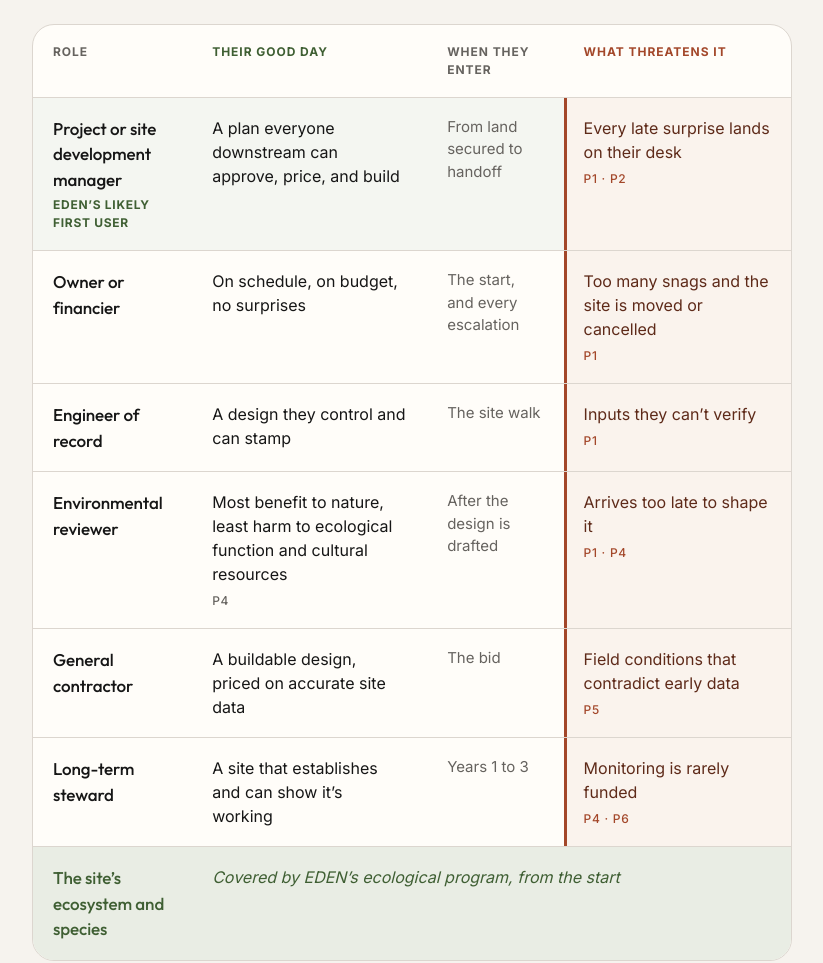
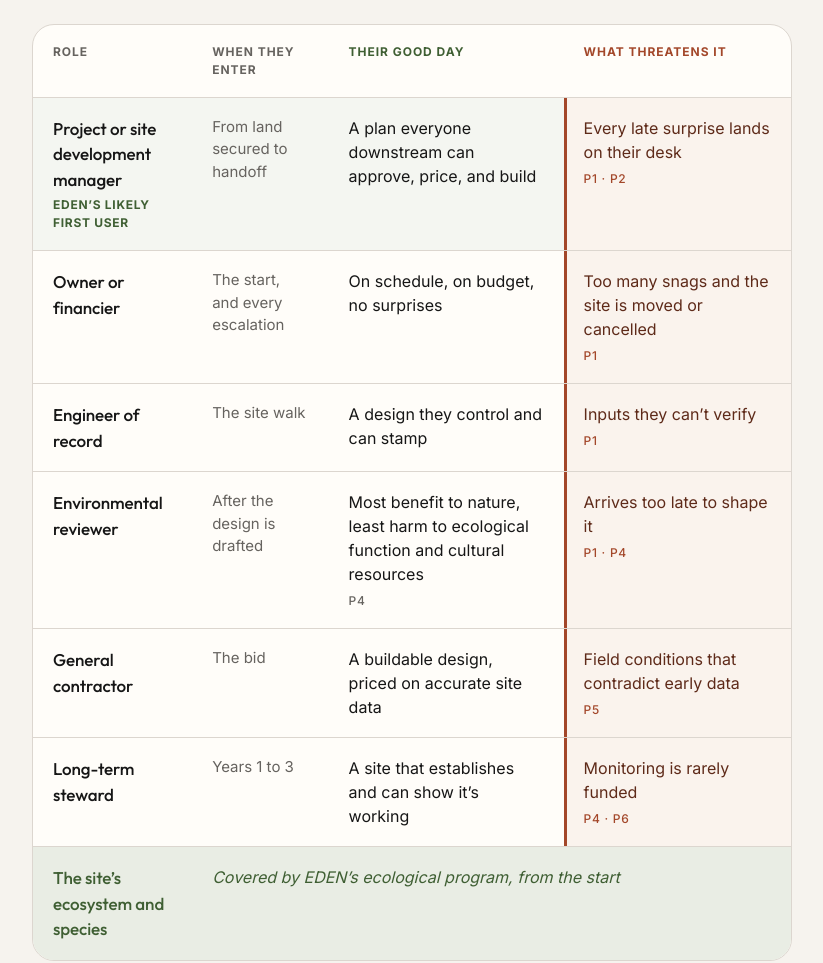
Before and after one commit to abbybuchanan1/portfolio, a plain HTML site: page research/field-briefs/eden/index.html in a window 1280 px wide. Shown: the part 5262-6225 px from the top of the page, without its empty margins (228-1051 px from the left). Drawn offline with Linux system fonts and the light colour scheme.

Commit message:
EDEN brief: put 'When they enter' before good day and threat columns
Co-Authored-By: Claude Opus 5.5 <noreply@anthropic.com>
Claude-Session: https://claude.ai/code/session_012LDqrn3Mzvt2TUdaD1WoZ5

```diff
--- a/research/field-briefs/eden/index.html
+++ b/research/field-briefs/eden/index.html
@@ -70,13 +70,13 @@
 
 <h2>The human ecosystem</h2>
 <p>EDEN writes an ecological program: what each species needs from a site. This is the matching list for the human ecosystem a design passes through: each role’s needs, starting from what a good day looks like for it.</p>
-<div class="table-wrap"><table class="eco-table"><colgroup><col class="c-role"><col class="c-good"><col class="c-when"><col class="c-risk"></colgroup><thead><tr><th scope="col">Role</th><th scope="col" class="good">Their good day</th><th scope="col">When they enter</th><th scope="col" class="risk">What threatens it</th></tr></thead><tbody>
-<tr class="first-user"><th scope="row">Project or site development manager<span class="role-note">EDEN’s likely first user</span></th><td data-label="Their good day">A plan everyone downstream can approve, price, and build</td><td class="when" data-label="When they enter">From land secured to handoff</td><td class="risk" data-label="What threatens it">Every late surprise lands on their desk<span class="src">P1 · P2</span></td></tr>
-<tr><th scope="row">Owner or financier</th><td data-label="Their good day">On schedule, on budget, no surprises</td><td class="when" data-label="When they enter">The start, and every escalation</td><td class="risk" data-label="What threatens it">Too many snags and the site is moved or cancelled<span class="src">P1</span></td></tr>
-<tr><th scope="row">Engineer of record</th><td data-label="Their good day">A design they control and can stamp</td><td class="when" data-label="When they enter">The site walk</td><td class="risk" data-label="What threatens it">Inputs they can’t verify<span class="src">P1</span></td></tr>
-<tr><th scope="row">Environmental reviewer</th><td data-label="Their good day">Most benefit to nature, least harm to ecological function and cultural resources<span class="src">P4</span></td><td class="when" data-label="When they enter">After the design is drafted</td><td class="risk" data-label="What threatens it">Arrives too late to shape it<span class="src">P1 · P4</span></td></tr>
-<tr><th scope="row">General contractor</th><td data-label="Their good day">A buildable design, priced on accurate site data</td><td class="when" data-label="When they enter">The bid</td><td class="risk" data-label="What threatens it">Field conditions that contradict early data<span class="src">P5</span></td></tr>
-<tr><th scope="row">Long-term steward</th><td data-label="Their good day">A site that establishes and can show it’s working</td><td class="when" data-label="When they enter">Years 1 to 3</td><td class="risk" data-label="What threatens it">Monitoring is rarely funded<span class="src">P4 · P6</span></td></tr>
+<div class="table-wrap"><table class="eco-table"><colgroup><col class="c-role"><col class="c-when"><col class="c-good"><col class="c-risk"></colgroup><thead><tr><th scope="col">Role</th><th scope="col">When they enter</th><th scope="col" class="good">Their good day</th><th scope="col" class="risk">What threatens it</th></tr></thead><tbody>
+<tr class="first-user"><th scope="row">Project or site development manager<span class="role-note">EDEN’s likely first user</span></th><td class="when" data-label="When they enter">From land secured to handoff</td><td data-label="Their good day">A plan everyone downstream can approve, price, and build</td><td class="risk" data-label="What threatens it">Every late surprise lands on their desk<span class="src">P1 · P2</span></td></tr>
+<tr><th scope="row">Owner or financier</th><td class="when" data-label="When they enter">The start, and every escalation</td><td data-label="Their good day">On schedule, on budget, no surprises</td><td class="risk" data-label="What threatens it">Too many snags and the site is moved or cancelled<span class="src">P1</span></td></tr>
+<tr><th scope="row">Engineer of record</th><td class="when" data-label="When they enter">The site walk</td><td data-label="Their good day">A design they control and can stamp</td><td class="risk" data-label="What threatens it">Inputs they can’t verify<span class="src">P1</span></td></tr>
+<tr><th scope="row">Environmental reviewer</th><td class="when" data-label="When they enter">After the design is drafted</td><td data-label="Their good day">Most benefit to nature, least harm to ecological function and cultural resources<span class="src">P4</span></td><td class="risk" data-label="What threatens it">Arrives too late to shape it<span class="src">P1 · P4</span></td></tr>
+<tr><th scope="row">General contractor</th><td class="when" data-label="When they enter">The bid</td><td data-label="Their good day">A buildable design, priced on accurate site data</td><td class="risk" data-label="What threatens it">Field conditions that contradict early data<span class="src">P5</span></td></tr>
+<tr><th scope="row">Long-term steward</th><td class="when" data-label="When they enter">Years 1 to 3</td><td data-label="Their good day">A site that establishes and can show it’s working</td><td class="risk" data-label="What threatens it">Monitoring is rarely funded<span class="src">P4 · P6</span></td></tr>
 <tr class="eden"><th scope="row">The site’s ecosystem and species</th><td class="eden-note" colspan="3">Covered by EDEN’s ecological program, from the start</td></tr>
 </tbody></table></div>
 
```
